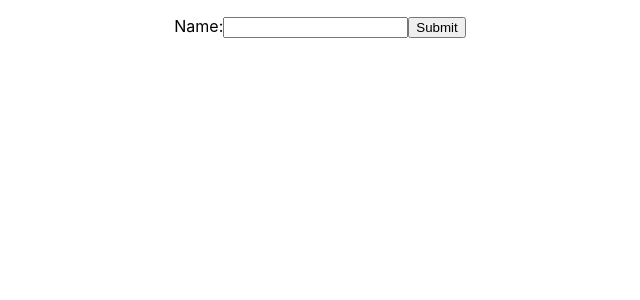
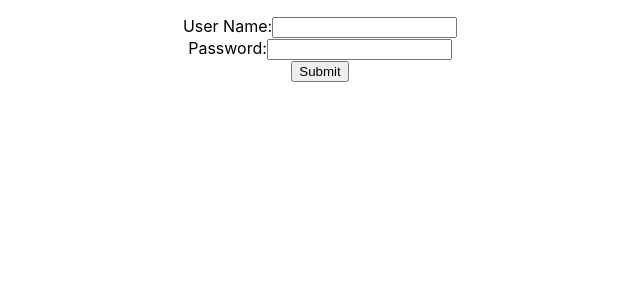
Before and after one commit to shwetadubey23/react-fundamental-part2, a React (Create React App) app: page / in a window 1280 px wide. Shown: the top 300 px of the page, without its empty margins (320-960 px from the left). Built offline with nearby package versions, Linux system fonts and the light colour scheme.

Commit message:
submit password

```diff
--- a/src/App.js
+++ b/src/App.js
@@ -4,18 +4,29 @@ import './App.css';
 
 function App() {
   const [userName, setUserName] = useState('')
+  const [password, setPassword] = useState('')
   function handleUserName(e) {
     setUserName(e.target.value)
   }
+  function handelPassword(e) {
+    setPassword(e.target.value)
+  }
+
   function handelformSubmit(e) {
-   e.preventDefault()
-console.log('submit');
+    e.preventDefault()
+    console.log('submit');
   }
   return (
     <div className="App">
       <form onSubmit={handelformSubmit}>
-        <label>Name:</label>
-        <input type='text' value={userName} onChange={handleUserName} />
+        <div>
+          <label>User Name:</label>
+          <input type='text' value={userName} onChange={handleUserName} />
+        </div>
+        <div>
+          <label>Password:</label>
+          <input type='password' value={password} onChange={handelPassword} />
+        </div>
         <button type='submit' >Submit</button>
       </form>
     </div>
```
